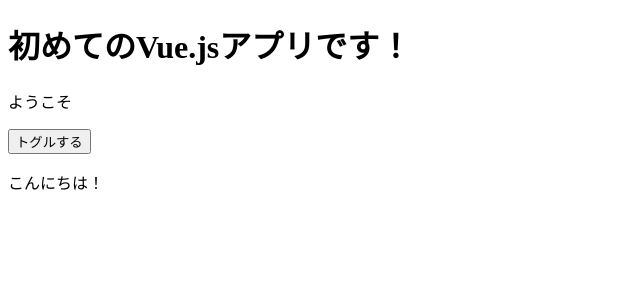
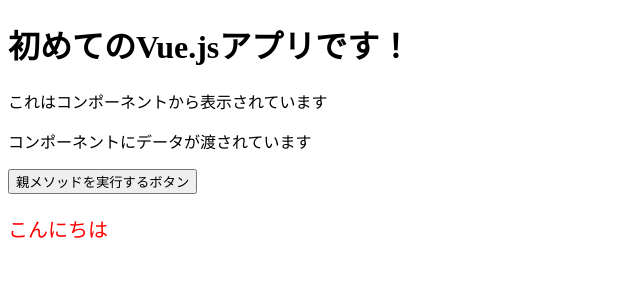
Before and after one commit to yosnak13/short_url_api, a Vue app in the folder frontend/: page / in a window 1280 px wide. Shown: the top 300 px of the page, without its empty margins (0-640 px from the left). Built offline with nearby package versions, Linux system fonts and the light colour scheme.

Commit message:
componentsの使い方の練習

```diff
--- /dev/null
+++ b/frontend/src/components/TestComponent.vue
@@ -0,0 +1,17 @@
+<template>
+  <div>
+    これはコンポーネントから表示されています
+    <p>{{ message }}</p>
+    <button @click="onClick">親メソッドを実行するボタン</button>
+  </div>
+</template>
+<script>
+export default {
+  props: ['message'],
+  methods: {
+    onClick() {
+      this.$emit('toggle')
+    }
+  }
+}
+</script>
--- a/frontend/src/views/Welcome.vue
+++ b/frontend/src/views/Welcome.vue
@@ -1,13 +1,20 @@
 <template>
   <div>
     <h1>{{ title }}</h1>
-    <p v-if='isEnabled'>{{ subtitle }}</p>
+    <!-- <p v-if='isEnabled'>{{ subtitle }}</p>
     <button @dblclick='toggle'>トグルする</button>
-    <p>{{ text }}</p>
+    <p>{{ text }}</p> -->
+    <TestComponent @toggle="toggle" message='コンポーネントにデータが渡されています' />
+    <p v-if="isEnabled">こんにちは</p>
   </div>
 </template>
 <script>
+import TestComponent from '../components/TestComponent.vue'
+
 export default {
+  components: {
+    TestComponent
+  },
   data(){
     // データプロパティを記述
     return {
@@ -34,3 +41,9 @@
   }
 }
 </script>
+<style scoped>
+  p {
+    font-size: 20px;
+    color: red;
+  }
+</style>
```
